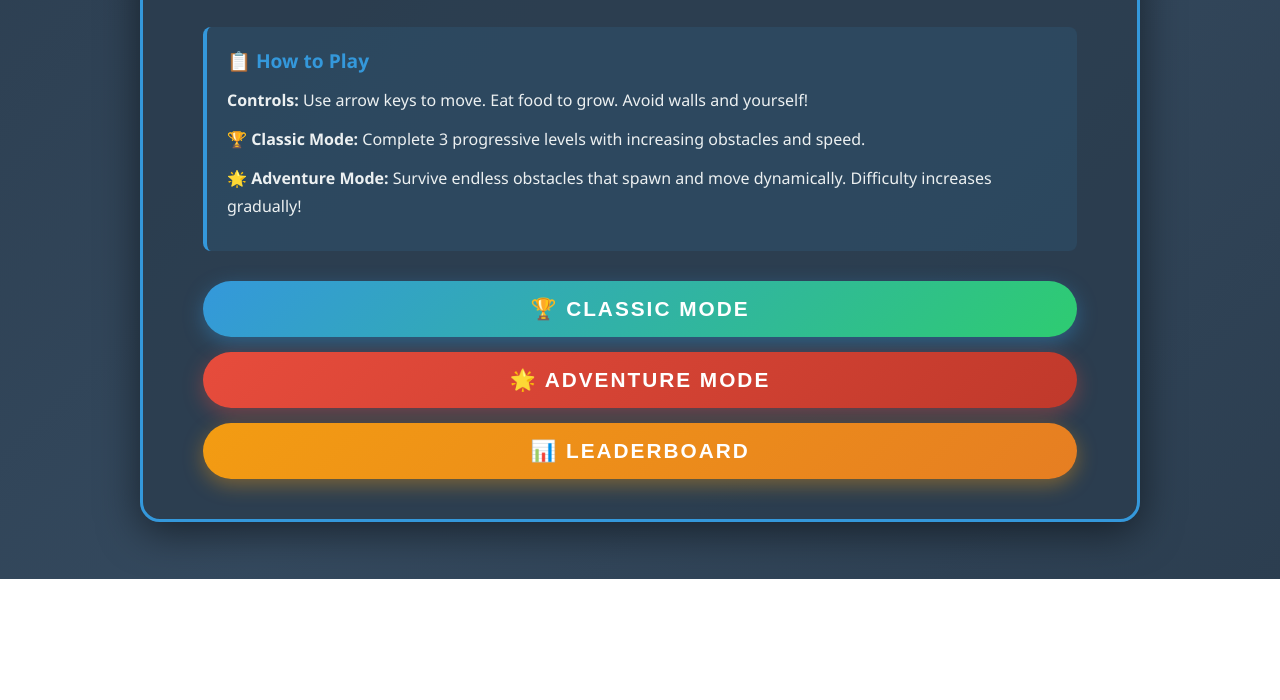
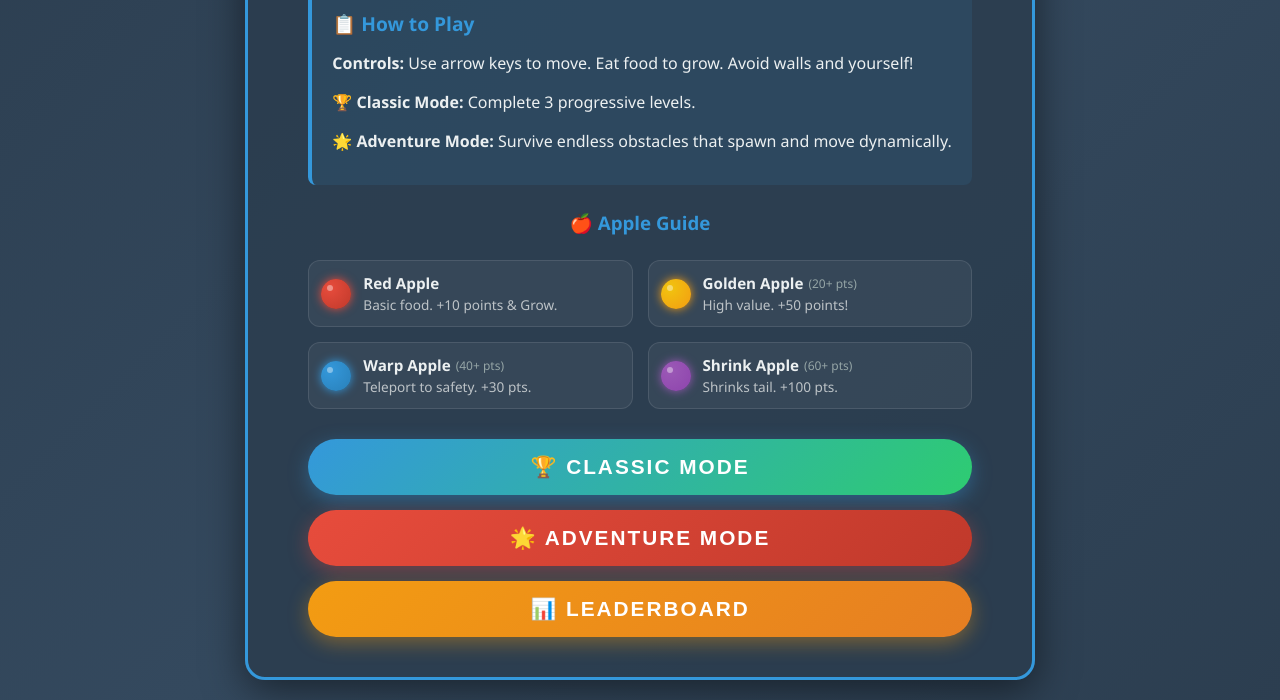
Before and after one commit to adetona54/culling-hackathon-game, a plain HTML site: page index.html in a window 1280 px wide. Shown: the part 221-921 px from the top of the page. Before the commit the page ends 800 px from the top, so only its background shows below. Drawn offline with Linux system fonts and the light colour scheme.

Commit message:
Add visual Apple Guide to home screen

```diff
--- a/index.html
+++ b/index.html
@@ -88,6 +88,85 @@
             flex-direction: column;
             gap: 15px;
             margin-top: 30px;
+        }
+
+        /* Apple Guide styles */
+        .apple-guide {
+            display: grid;
+            grid-template-columns: repeat(2, 1fr);
+            gap: 15px;
+            margin: 25px 0;
+            text-align: left;
+        }
+
+        .apple-item {
+            background: rgba(255, 255, 255, 0.05);
+            padding: 12px;
+            border-radius: 12px;
+            display: flex;
+            align-items: center;
+            gap: 12px;
+            border: 1px solid rgba(255, 255, 255, 0.1);
+        }
+
+        .apple-icon {
+            width: 30px;
+            height: 30px;
+            border-radius: 50%;
+            flex-shrink: 0;
+            position: relative;
+        }
+
+        .apple-icon.red {
+            background: radial-gradient(circle at 30% 30%, #e74c3c, #c0392b);
+            box-shadow: 0 0 10px #e74c3c;
+        }
+
+        .apple-icon.golden {
+            background: radial-gradient(circle at 30% 30%, #f1c40f, #f39c12);
+            box-shadow: 0 0 10px #f39c12;
+        }
+
+        .apple-icon.warp {
+            background: radial-gradient(circle at 30% 30%, #3498db, #2980b9);
+            box-shadow: 0 0 10px #3498db;
+        }
+
+        .apple-icon.shrink {
+            background: radial-gradient(circle at 30% 30%, #9b59b6, #8e44ad);
+            box-shadow: 0 0 10px #9b59b6;
+        }
+
+        .apple-icon::after {
+            content: '';
+            position: absolute;
+            top: 20%;
+            left: 20%;
+            width: 20%;
+            height: 20%;
+            background: rgba(255, 255, 255, 0.4);
+            border-radius: 50%;
+        }
+
+        .apple-info h4 {
+            font-size: 0.95rem;
+            margin-bottom: 2px;
+            display: flex;
+            align-items: center;
+            gap: 5px;
+        }
+
+        .apple-info h4 .unlock-score {
+            font-size: 0.75rem;
+            color: #95a5a6;
+            font-weight: normal;
+        }
+
+        .apple-info p {
+            font-size: 0.85rem;
+            color: #bdc3c7;
+            margin: 0;
+            line-height: 1.4;
         }
 
         .btn {
@@ -333,10 +412,41 @@
             <div class="rules">
                 <h3>📋 How to Play</h3>
                 <p><strong>Controls:</strong> Use arrow keys to move. Eat food to grow. Avoid walls and yourself!</p>
-                <p><strong>🏆 Classic Mode:</strong> Complete 3 progressive levels with increasing obstacles and speed.
+                <p><strong>🏆 Classic Mode:</strong> Complete 3 progressive levels.
                 </p>
-                <p><strong>🌟 Adventure Mode:</strong> Survive endless obstacles that spawn and move dynamically.
-                    Difficulty increases gradually!</p>
+                <p><strong>🌟 Adventure Mode:</strong> Survive endless obstacles that spawn and move dynamically.</p>
+            </div>
+
+            <h3 style="color: #3498db; margin-top: 20px;">🍎 Apple Guide</h3>
+            <div class="apple-guide">
+                <div class="apple-item">
+                    <div class="apple-icon red"></div>
+                    <div class="apple-info">
+                        <h4>Red Apple</h4>
+                        <p>Basic food. +10 points & Grow.</p>
+                    </div>
+                </div>
+                <div class="apple-item">
+                    <div class="apple-icon golden"></div>
+                    <div class="apple-info">
+                        <h4>Golden Apple <span class="unlock-score">(20+ pts)</span></h4>
+                        <p>High value. +50 points!</p>
+                    </div>
+                </div>
+                <div class="apple-item">
+                    <div class="apple-icon warp"></div>
+                    <div class="apple-info">
+                        <h4>Warp Apple <span class="unlock-score">(40+ pts)</span></h4>
+                        <p>Teleport to safety. +30 pts.</p>
+                    </div>
+                </div>
+                <div class="apple-item">
+                    <div class="apple-icon shrink"></div>
+                    <div class="apple-info">
+                        <h4>Shrink Apple <span class="unlock-score">(60+ pts)</span></h4>
+                        <p>Shrinks tail. +100 pts.</p>
+                    </div>
+                </div>
             </div>
 
             <div class="button-group">
```
